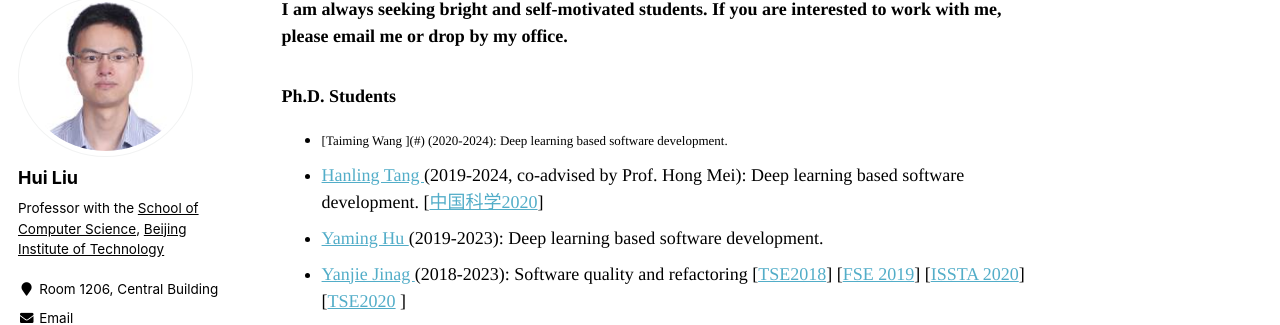
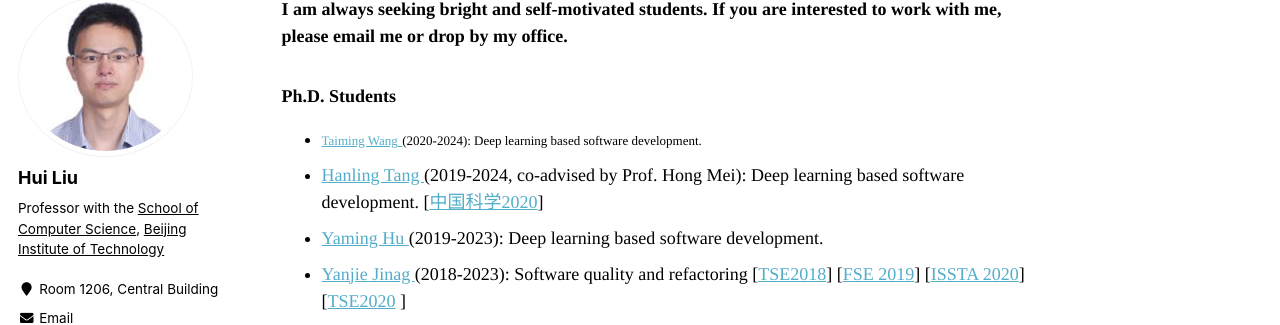
Before and after one commit to liuhuigmail/liuhuigmail.github.io, a Jekyll site: the page built from _pages/students.md, in a window 1280 px wide and 975 px high. Shown: the part 122-447 px from the top of the window. Built offline with Jekyll 4.4.1, drawn with Linux system fonts in a browser that asks for light colours; some web fonts are replaced.

Commit message:
Update students.md

```diff
--- a/_pages/students.md
+++ b/_pages/students.md
@@ -7,7 +7,7 @@
 
 ### Ph.D. Students
 
-* <font size="2">[Taiming Wang ](#) (2020-2024): Deep learning based software development.</font>
+* [<font size="2">Taiming Wang</font> ](#)<font size="2"> (2020-2024): Deep learning based software development.</font>
 * [Hanling Tang ](#) (2019-2024, co-advised by Prof. Hong Mei): Deep learning based software development.  [<a href="https://rdcu.be/b6ln4 ">中国科学2020</a>]
 * [Yaming Hu ](#) (2019-2023): Deep learning based software development.
 * [Yanjie Jinag ](#) (2018-2023): Software quality and refactoring  [<a href="https://ieeexplore.ieee.org/document/8454758">TSE2018</a>]  [<a href="https://dl.acm.org/doi/abs/10.1145/3338906.3338929">FSE 2019</a>]  [<a href="https://dl.acm.org/doi/10.1145/3395363.3397355">ISSTA 2020</a>]  [<a href="https://ieeexplore.ieee.org/document/9096573">TSE2020</a> ]
```
